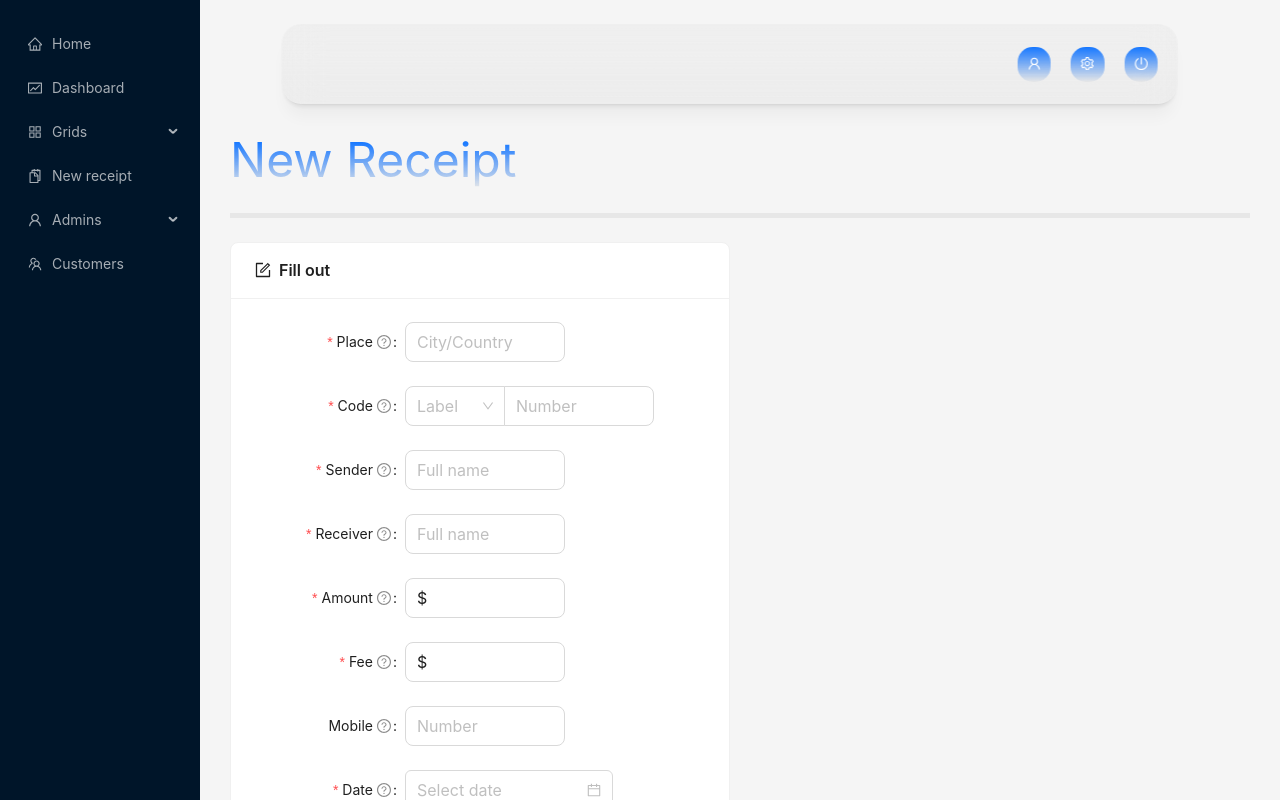
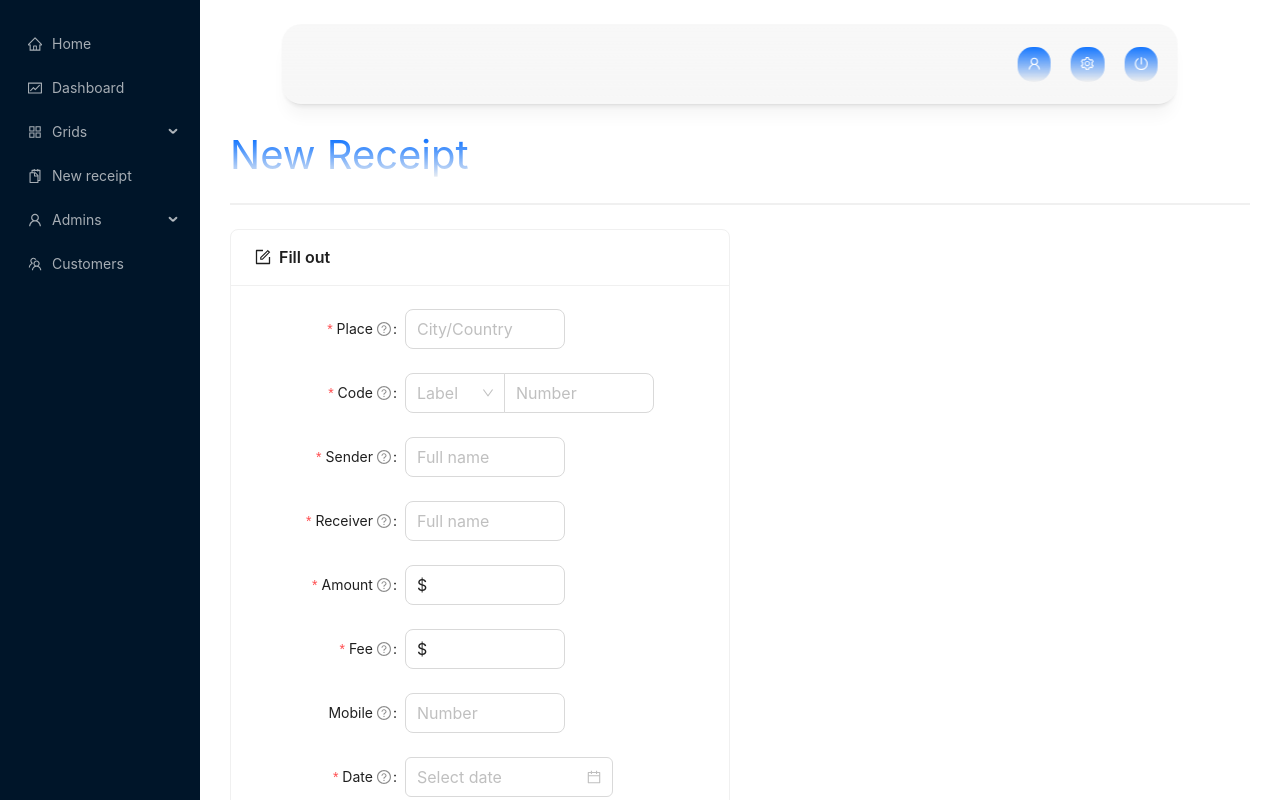
Before and after one commit to hady-bah/grids-project, a React (Vite) app in the folder grids/: page /receipt in a window 1280 px wide. Shown: the top 800 px of the page. Built offline with nearby package versions, Linux system fonts and the light colour scheme.

Commit message:
color pallettes

```diff
--- a/grids/src/components/Receipt.jsx
+++ b/grids/src/components/Receipt.jsx
@@ -92,7 +92,7 @@ function Receipt() {
   return (
   <>
     <span class="gradient-text">New Receipt</span>
-    <Divider style={{ borderTopWidth: 5 }} />
+    <Divider style={{ borderTopWidth: 2 }} />
     <Card
     title={
       <span>
--- a/grids/src/components/Sidebar.jsx
+++ b/grids/src/components/Sidebar.jsx
@@ -56,7 +56,7 @@ function Sidebar() {
           height: '100vh',
           position: 'fixed',
           paddingTop:'20px',
-
+          // borderInlineEnd: '1px solid rgba(5, 5, 5, 0.06)',
         }}>
             <div className="demo-logo-vertical" />
             <Menu
@@ -75,6 +75,7 @@ function Sidebar() {
             marginLeft: 200,
             paddingTop:'100px',
             overflowX: 'hidden',
+            backgroundColor: 'rgba(255, 255, 255)',
           }}
         >
           <div
--- a/grids/src/components/Transfers.jsx
+++ b/grids/src/components/Transfers.jsx
@@ -594,7 +594,7 @@ function Transfers() {
   return (
     <>
       <span class="gradient-text">Transfer 2.0</span>
-      <Divider style={{ borderTopWidth: 5 }} />
+      <Divider style={{ borderTopWidth: 2 }} />
 
       <Title style={{ paddingTop: "20px" }} level={4}>
         Advanced filter:
--- a/grids/src/styles/styles.css
+++ b/grids/src/styles/styles.css
@@ -4,5 +4,5 @@
     color: transparent;
     -webkit-background-clip: text;
     background-clip: text;
-    font-size: 48px; /* Adjust the font size as needed */
+    font-size: 40px; /* Adjust the font size as needed */
   }
```
